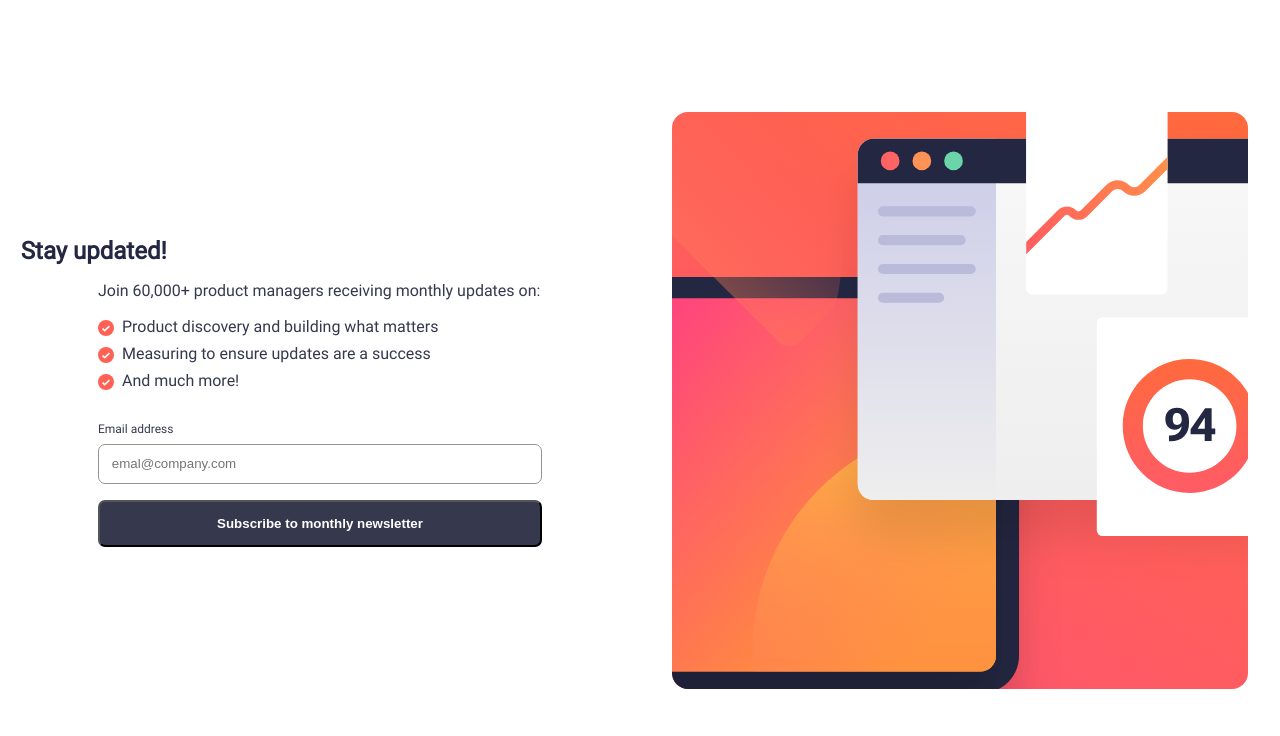
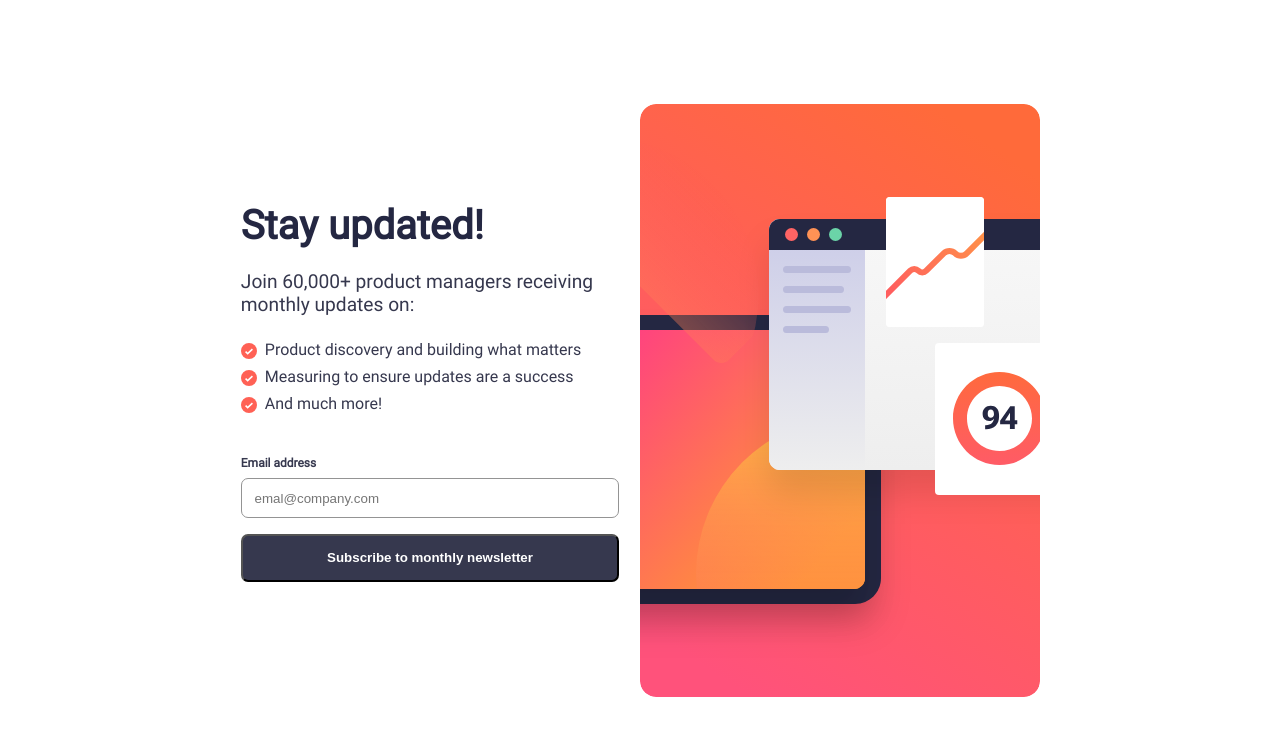
Before and after one commit to Deuzi/new, a plain HTML site: page index.html in a window 1280 px wide. Drawn offline with Linux system fonts and the light colour scheme.

Commit message:
desktop-fix

```diff
--- a/index.html
+++ b/index.html
@@ -20,8 +20,8 @@
 
 
             <section id="sub-container">
-                <h1> Stay updated! </h1>
                 <section id="sub-content">
+                    <h1> Stay updated!</h1>
                     <section id ="news-usecase">
                         <p>Join 60,000+ product managers receiving monthly updates on:</p>
 
--- a/style.css
+++ b/style.css
@@ -194,47 +194,62 @@ input:focus-within:invalid{
         align-items:center ;
         height: auto;
         width: 100%;
+        max-width: 840px;
 
     }
     .hero-section{
+        height: 593px;
         grid-column: 2;
         grid-row: 1;
-            height: 641px;
+        width: 400px;
+        padding: 0;
+    }
+    picture img {
+        width: 100%;
+        height: 100%;
+        object-fit: contain;
     }
 
-        .sub-container{
+
+    #sub-container{
         grid-column: 1;
         grid-row: 1;
     }
 
+    #sub-container h1{
+        align-self: normal;
+        font-size: 2.5rem;
+        margin-bottom: 1.3rem;
 
-
-        #sub-container h1{
-            align-self: flex-start;
-            margin-bottom: 1rem;
-            font-size: 1.5rem;
-            color: var(--Blue-800);
     }
 
 
     #news-usecase{
         color: var(--Blue-700);
-            font-weight: 500;
+        font-weight: 550;
     }
 
     #news-usecase p {
-            margin-bottom: 1.1rem;
+        margin-bottom: 1.5rem;
+        font-size: 1.2rem;
     }
 
 
     ul{
         list-style: none;
         padding-left: 0;
+        margin-top: 2rem 0;
     }
 
-        li{
-            position: relative;
-            padding-left: 1.5rem;
-            margin-bottom: 0.5rem;
+
+    form {
+        margin-top: 2.7rem;
     }
+
+    form label{
+        font-weight: 600;
     }
+
+
+
+}
```
Lines whose indentation alone changed are shown as unchanged.
